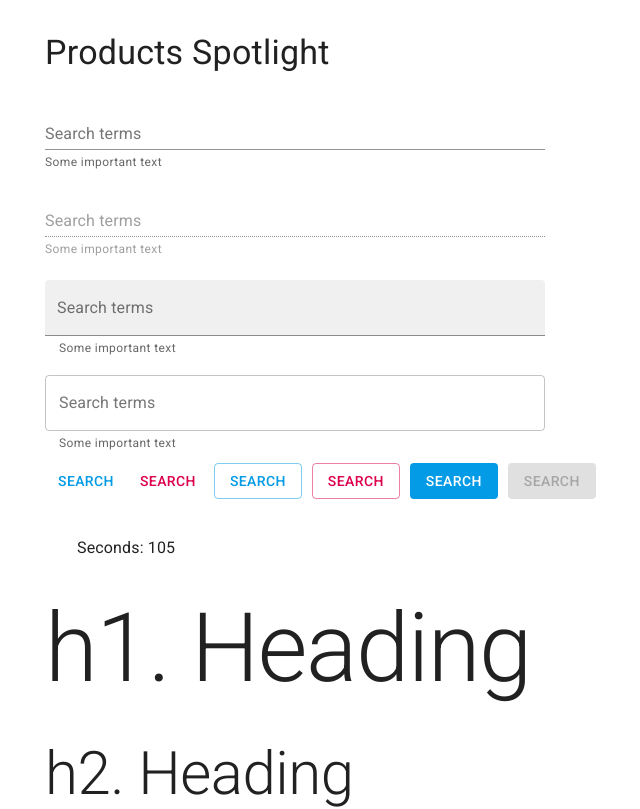
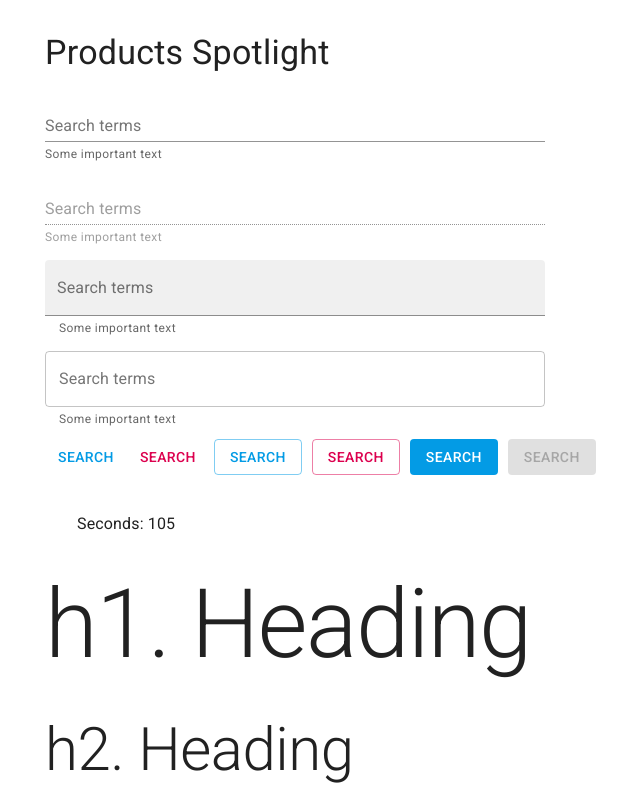
Before and after one commit to rezakalfane/react-app-ts, a React (Create React App) app: page / in a window 1280 px wide. Shown: the top 809 px of the page, without its empty margins (51-691 px from the left). Built offline with nearby package versions, Linux system fonts and the light colour scheme.

Commit message:
Dense inputs

```diff
--- a/src/App.tsx
+++ b/src/App.tsx
@@ -18,7 +18,7 @@ export function App() {
         <FormControl>
           <Grid item>
             <TextField
-              margin="normal"
+              margin="dense"
               id="standard-helperText"
               label="Search terms"
               variant="standard"
@@ -37,7 +37,7 @@ export function App() {
           </Grid>
           <Grid item>
             <TextField
-              margin="normal"
+              margin="dense"
               id="standard-helperText"
               label="Search terms"
               variant="filled"
```
